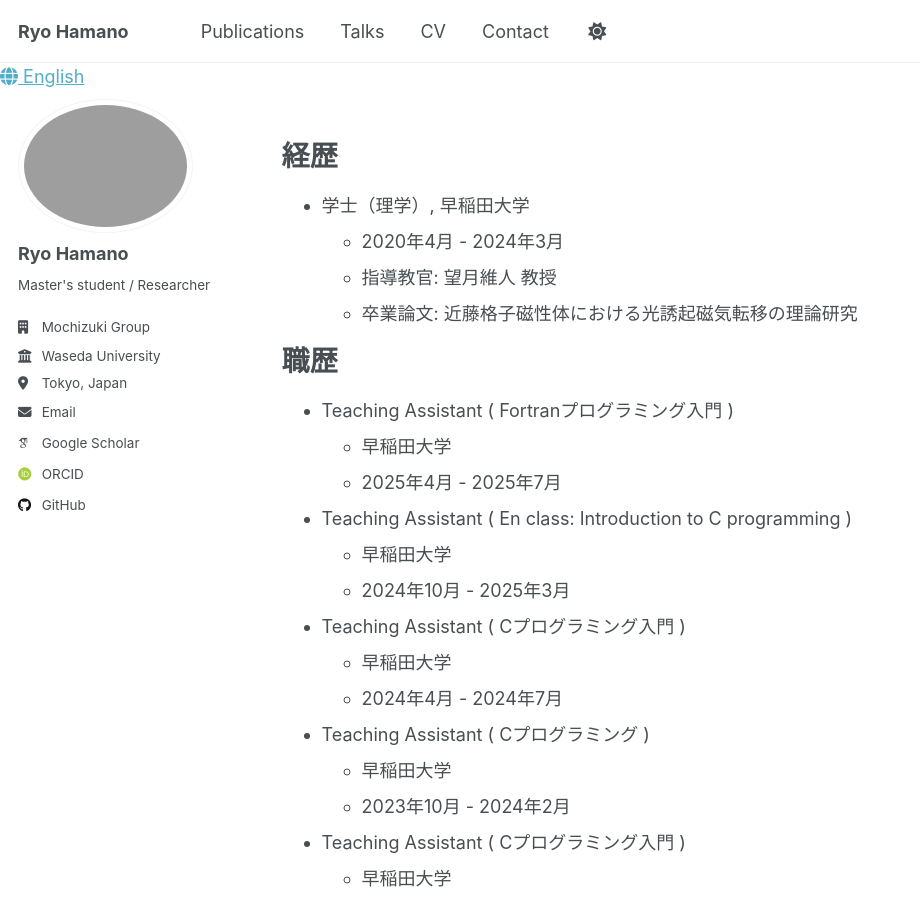
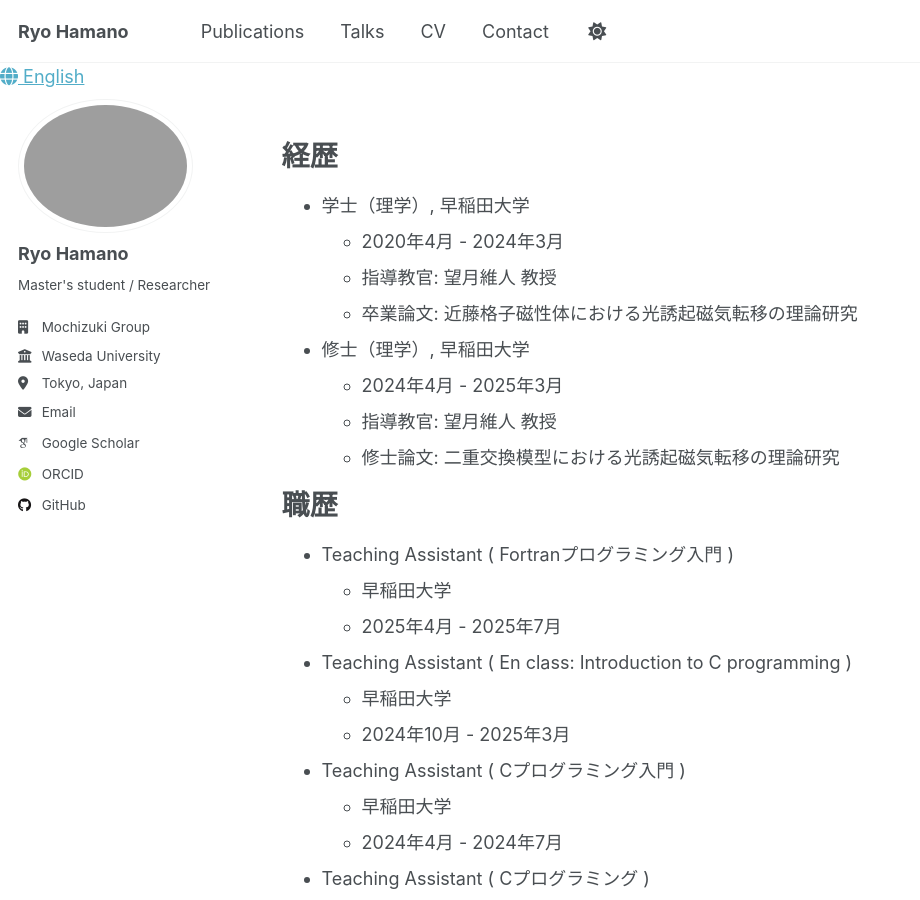
Before and after one commit to ryohamano/ryohamano.github.io, a Jekyll site: the page built from _pages/cv.md, in a window 1280 px wide and 900 px high. Shown: the whole window, without its empty margins (0-920 px from the left). Built offline with Jekyll 4.4.1, drawn with Linux system fonts in a browser that asks for light colours; some web fonts are replaced.

Commit message:
Add master's degree information to CV

```diff
--- a/_pages/cv.md
+++ b/_pages/cv.md
@@ -17,6 +17,10 @@ redirect_from:
   * 2020年4月 - 2024年3月
   * 指導教官: 望月維人 教授
   * 卒業論文: 近藤格子磁性体における光誘起磁気転移の理論研究
+* 修士（理学）, 早稲田大学
+  * 2024年4月 - 2025年3月
+  * 指導教官: 望月維人 教授
+  * 修士論文: 二重交換模型における光誘起磁気転移の理論研究
 
 職歴
 ======
```
